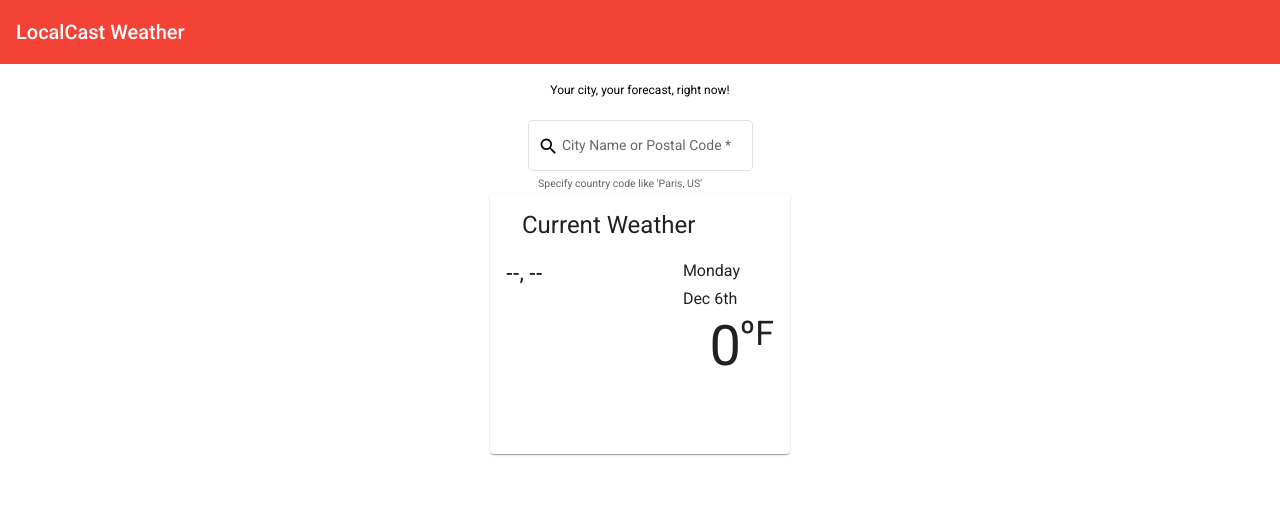
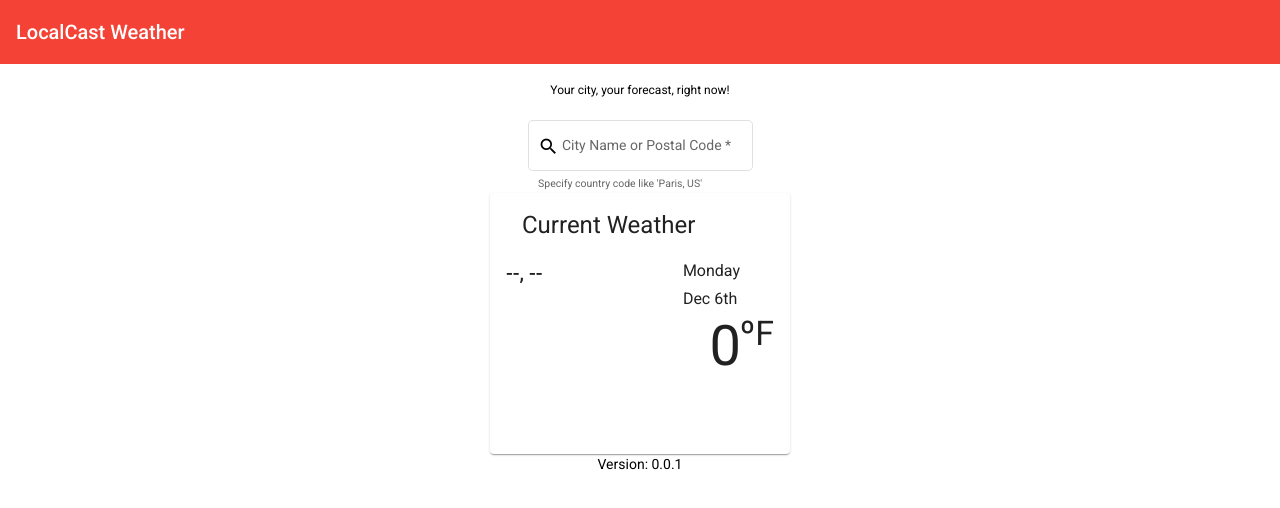
Before and after one commit to jadir-junior/local-weather-app, an Angular app: page / in a window 1280 px wide. Shown: the top 508 px of the page. Built offline with nearby package versions, Linux system fonts and the light colour scheme.

Commit message:
add version

```diff
--- a/package.json
+++ b/package.json
@@ -1,6 +1,6 @@
 {
   "name": "localcast-weather",
-  "version": "1.0.0",
+  "version": "0.0.1",
   "license": "MIT",
   "config": {
     "imageRepo": "jadirjunior/localcast-weather",
--- a/src/app/app.component.ts
+++ b/src/app/app.component.ts
@@ -27,6 +27,7 @@ import { Component } from '@angular/core'
         </mat-card>
         <div fxFlex></div>
       </div>
+      <div fxLayoutAlign="center">Version: 0.0.1</div>
     </div>
   `,
 })
```
